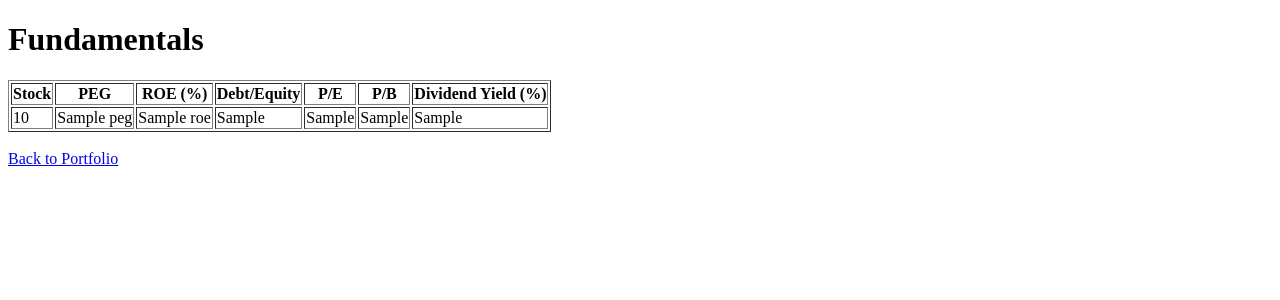
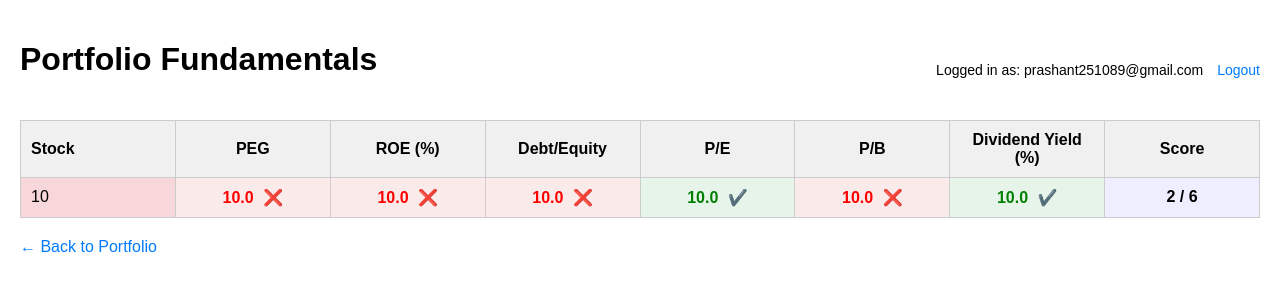
Before and after one commit to kasmariya/PortfolioTracker, a Flask app: template templates/fundamentals.html in a window 1280 px wide. Shown: the top 300 px of the page. Run offline with Flask 3, Linux system fonts and the light colour scheme; a user stored in the database is signed in; the template is opened without the code that fills it: most values are stand-ins (such as "Sample title", 1, 10 or a date in 2020).

Commit message:
Update fundamentals.html

```diff
--- a/templates/fundamentals.html
+++ b/templates/fundamentals.html
@@ -3,37 +3,180 @@
 <head>
     <meta charset="UTF-8">
     <title>Fundamentals</title>
+    <style>
+        body {
+            font-family: Arial, sans-serif;
+            margin: 20px;
+        }
+
+        .header-container {
+            display: flex;
+            justify-content: space-between;
+            align-items: center;
+            margin-bottom: 20px;
+        }
+
+        .page-title {
+            font-size: 24px;
+            color: #333;
+        }
+
+        .user-info {
+            text-align: right;
+            font-size: 14px;
+        }
+
+        .user-info a {
+            display: inline-block;
+            margin-left: 10px;
+            color: #007BFF;
+            text-decoration: none;
+        }
+
+        .user-info a:hover {
+            text-decoration: underline;
+        }
+
+        table {
+            width: 100%;
+            border-collapse: collapse;
+            margin-top: 20px;
+            table-layout: fixed;
+        }
+
+        th, td {
+            padding: 10px;
+            border: 1px solid #ccc;
+            text-align: center;
+            word-wrap: break-word;
+        }
+
+        th {
+            background-color: #f0f0f0;
+            font-weight: bold;
+        }
+
+        td:first-child, th:first-child {
+            text-align: left;
+        }
+
+        .positive {
+            background-color: #e6f4ea;
+            color: green;
+            font-weight: bold;
+        }
+
+        .negative {
+            background-color: #fbeaea;
+            color: red;
+            font-weight: bold;
+        }
+
+        .icon {
+            margin-left: 5px;
+        }
+
+        a {
+            display: inline-block;
+            margin-top: 20px;
+            color: #007BFF;
+            text-decoration: none;
+        }
+
+        a:hover {
+            text-decoration: underline;
+        }
+
+        .score-cell {
+            font-weight: bold;
+            background-color: #eef;
+        }
+
+        .excellent {
+            background-color: #d4edda;
+        }
+
+        .average {
+            background-color: #fff3cd;
+        }
+
+        .poor {
+            background-color: #f8d7da;
+        }
+    </style>
 </head>
 <body>
-    <h1>Fundamentals</h1>
-    <table border="1">
+    <div class="header-container">
+        <h1>Portfolio Fundamentals</h1>
+        <div class="user-info">
+            Logged in as: {{ current_user.username }}
+            <a href="{{ url_for('logout') }}">Logout</a>
+        </div>
+    </div>
+
+    <table>
         <thead>
             <tr>
                 <th>Stock</th>
-                <th>PEG</th>
-                <th>ROE (%)</th>
-                <th>Debt/Equity</th>
-                <th>P/E</th>
-                <th>P/B</th>
-                <th>Dividend Yield (%)</th>
+                <th title="PEG Ratio: Valuation vs Growth (≤1.5 is good)">PEG</th>
+                <th title="Return on Equity (≥15% is good)">ROE (%)</th>
+                <th title="Debt/Equity Ratio (≤0.5 is good)">Debt/Equity</th>
+                <th title="Price to Earnings Ratio (≤15 is value-oriented)">P/E</th>
+                <th title="Price to Book Ratio (≤1.5 is considered good)">P/B</th>
+                <th title="Annual Dividend Yield (≥2% is healthy)">Dividend Yield (%)</th>
+                <th title="Number of positive fundamentals">Score</th>
             </tr>
         </thead>
         <tbody>
             {% for row in fundamentals %}
-            <tr>
+                {% set peg = row.PEG | default('0') | float %}
+                {% set roe = row.ROE | default('0') | float %}
+                {% set de = row['Debt/Equity'] | default('0') | float %}
+                {% set pe = row['P/E'] | default('0') | float %}
+                {% set pb = row['P/B'] | default('0') | float %}
+                {% set dy = row['Dividend Yield'] | default('0') | float %}
+
+                {% set peg_good = peg <= 1.5 %}
+                {% set roe_good = roe >= 15 %}
+                {% set de_good = de <= 0.5 %}
+                {% set pe_good = pe <= 15 %}
+                {% set pb_good = pb <= 1.5 %}
+                {% set dy_good = dy >= 2 %}
+                {% set score = [peg_good, roe_good, de_good, pe_good, pb_good, dy_good] | select('equalto', True) | list | length %}
+
+                {% if score == 6 %}
+                    {% set row_class = 'excellent' %}
+                {% elif score >= 4 %}
+                    {% set row_class = 'average' %}
+                {% else %}
+                    {% set row_class = 'poor' %}
+                {% endif %}
+            <tr class="{{ row_class }}">
                 <td>{{ row.Stock }}</td>
-                <td>{{ row.PEG }}</td>
-                <td>{{ row.ROE }}</td>
-                <td>{{ row['Debt/Equity'] }}</td>
-                <td>{{ row['P/E'] }}</td>
-                <td>{{ row['P/B'] }}</td>
-                <td>{{ row['Dividend Yield'] }}</td>
+                <td class="{{ 'positive' if peg_good else 'negative' }}">
+                    {{ peg }} <span class="icon">{{ '✔️' if peg_good else '❌' }}</span>
+                </td>
+                <td class="{{ 'positive' if roe_good else 'negative' }}">
+                    {{ roe if row.ROE is not none else 'N/A' }} <span class="icon">{{ '✔️' if roe_good else '❌' }}</span>
+                </td>
+                <td class="{{ 'positive' if de_good else 'negative' }}">
+                    {{ de if row['Debt/Equity'] is not none else 'N/A' }} <span class="icon">{{ '✔️' if de_good else '❌' }}</span>
+                </td>
+                <td class="{{ 'positive' if pe_good else 'negative' }}">
+                    {{ pe if row['P/E'] is not none else 'N/A' }} <span class="icon">{{ '✔️' if pe_good else '❌' }}</span>
+                </td>
+                <td class="{{ 'positive' if pb_good else 'negative' }}">
+                    {{ pb if row['P/B'] is not none else 'N/A' }} <span class="icon">{{ '✔️' if pb_good else '❌' }}</span>
+                </td>
+                <td class="{{ 'positive' if dy_good else 'negative' }}">
+                    {{ dy if row['Dividend Yield'] is not none else 'N/A' }} <span class="icon">{{ '✔️' if dy_good else '❌' }}</span>
+                </td>
+                <td class="score-cell">{{ score }} / 6</td>
             </tr>
             {% endfor %}
         </tbody>
     </table>
 
-    <br>
-    <a href="{{ url_for('portfolio_view') }}">Back to Portfolio</a>
+    <a href="{{ url_for('portfolio_view') }}">← Back to Portfolio</a>
 </body>
 </html>
```
